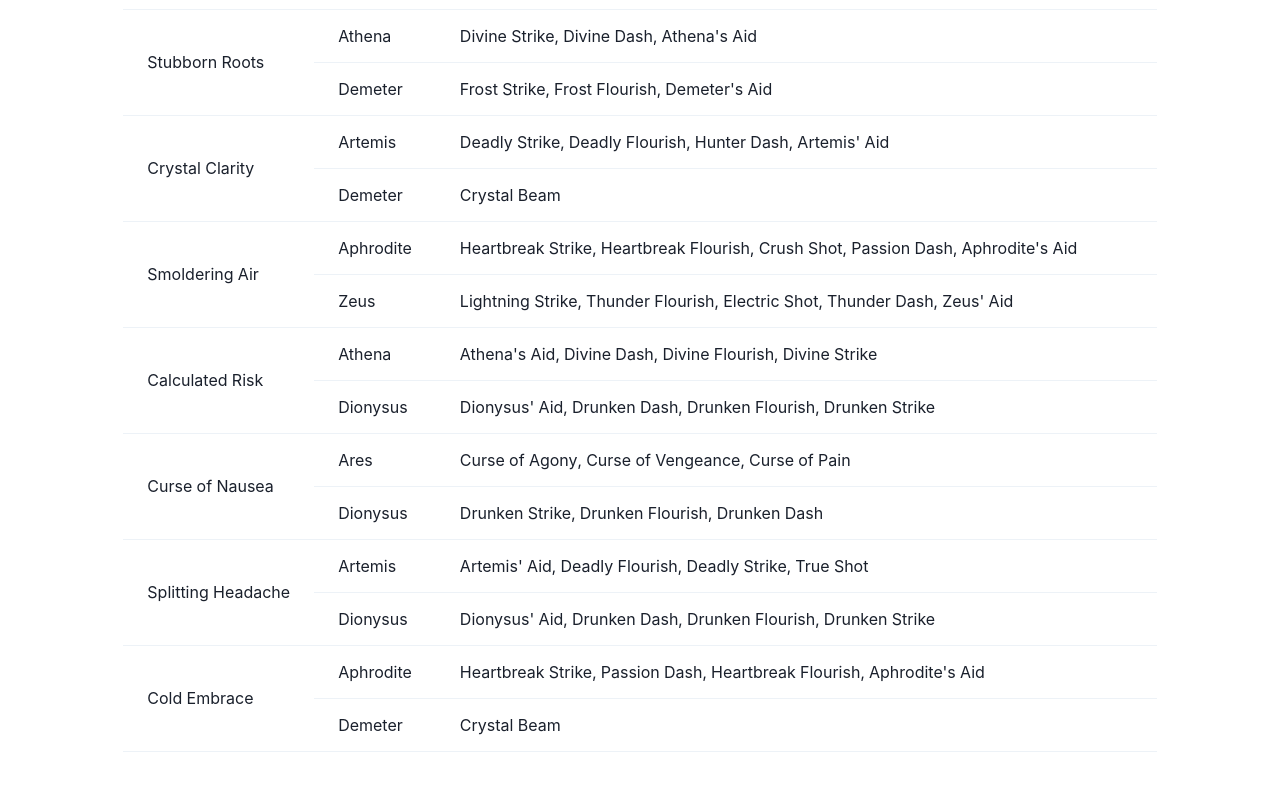
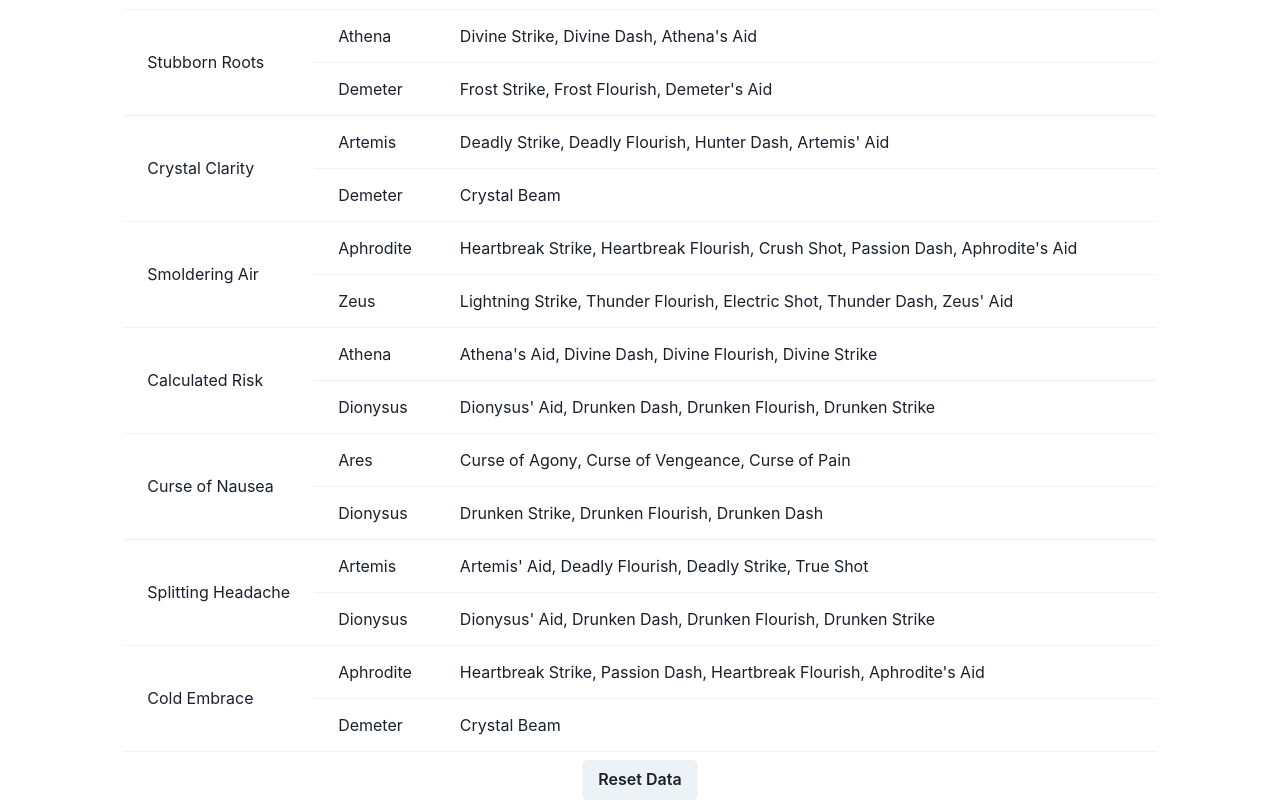
Before and after one commit to willklein/hades-boon-hunter, a React (Vite) app: page / in a window 1280 px wide. Shown: the part 2862-3662 px from the top of the page. Before the commit the page ends 3614 px from the top, so only its background shows below. Built offline with nearby package versions, Linux system fonts and the light colour scheme.

Commit message:
feat: add reset data button

```diff
--- a/src/App.tsx
+++ b/src/App.tsx
@@ -113,6 +113,10 @@ function DuoBoonList({ requirement, currentBoons }: {
 function App() {
   const [boons, setBoons] = useState<Boon[]>([])
 
+  const resetData = () => {
+    setBoons([])
+  }
+
   return (
     <div className="App">
       <Container maxW="container.l">
@@ -161,6 +165,8 @@ function App() {
               </Tbody>
             </Table>
           </TableContainer>
+
+          <Button onClick={resetData}>Reset Data</Button>
         </VStack>
       </Container>
     </div>
```
